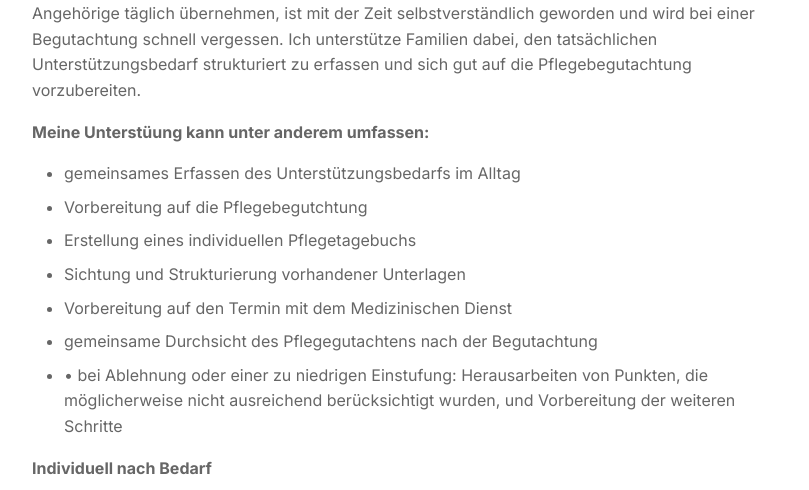
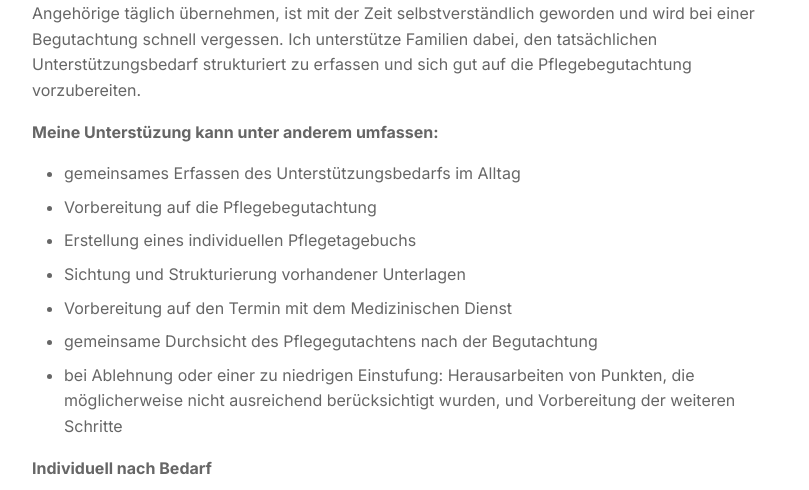
Before and after one commit to TizOfficial/autismusklartext-demo, a plain HTML site: page angebote.html in a window 1280 px wide. Shown: the part 2024-2514 px from the top of the page, without its empty margins (228-1037 px from the left). Drawn offline with Linux system fonts and the light colour scheme.

Commit message:
Update angebote.html

```diff
--- a/angebote.html
+++ b/angebote.html
@@ -97,15 +97,15 @@ Eine Rechnung stelle ich bei Bedarf gerne aus.</p>
                     <p> Gerade bei Autismus und anderen nicht sofort sichtbaren Einschränkungen kann es schwierig sein, den tatsächlichen Unterstützungsbedarf im Alltag vollständig darzustellen. Vieles, was Eltern oder Angehörige täglich übernehmen, ist mit der Zeit selbstverständlich geworden und wird bei einer Begutachtung schnell vergessen.
                         Ich unterstütze Familien dabei, den tatsächlichen Unterstützungsbedarf strukturiert zu erfassen und sich gut auf die Pflegebegutachtung vorzubereiten.
                     </p>
-                    <p> <strong>Meine Unterstüung kann unter anderem umfassen:</strong></p>
+                    <p> <strong>Meine Unterstüzung kann unter anderem umfassen:</strong></p>
                     <ul>
                         <li>gemeinsames Erfassen des Unterstützungsbedarfs im Alltag</li>
-                        <li>Vorbereitung auf die Pflegebegutchtung</li>
+                        <li>Vorbereitung auf die Pflegebegutachtung</li>
                         <li>Erstellung eines individuellen Pflegetagebuchs</li>
                         <li>Sichtung und Strukturierung vorhandener Unterlagen</li>
                         <li>Vorbereitung auf den Termin mit dem Medizinischen Dienst</li>
                         <li>gemeinsame Durchsicht des Pflegegutachtens nach der Begutachtung</li>
-                        <li>•	bei Ablehnung oder einer zu niedrigen Einstufung: Herausarbeiten von Punkten, die möglicherweise nicht ausreichend berücksichtigt wurden, und Vorbereitung der weiteren Schritte </li>
+                        <li>bei Ablehnung oder einer zu niedrigen Einstufung: Herausarbeiten von Punkten, die möglicherweise nicht ausreichend berücksichtigt wurden, und Vorbereitung der weiteren Schritte </li>
                     </ul>
                     <p><strong>Individuell nach Bedarf</strong></p>
                     <p>Jede Situation ist unterschiedlich. Manche Familien benötigen lediglich Unterstützung bei der Vorbereitung auf die Begutachtung, andere eine umfangreichere Begleitung mit Pflegetagebuch, Unterlagensichtung und späterer Auswertung des Gutachtens.</p>
```
